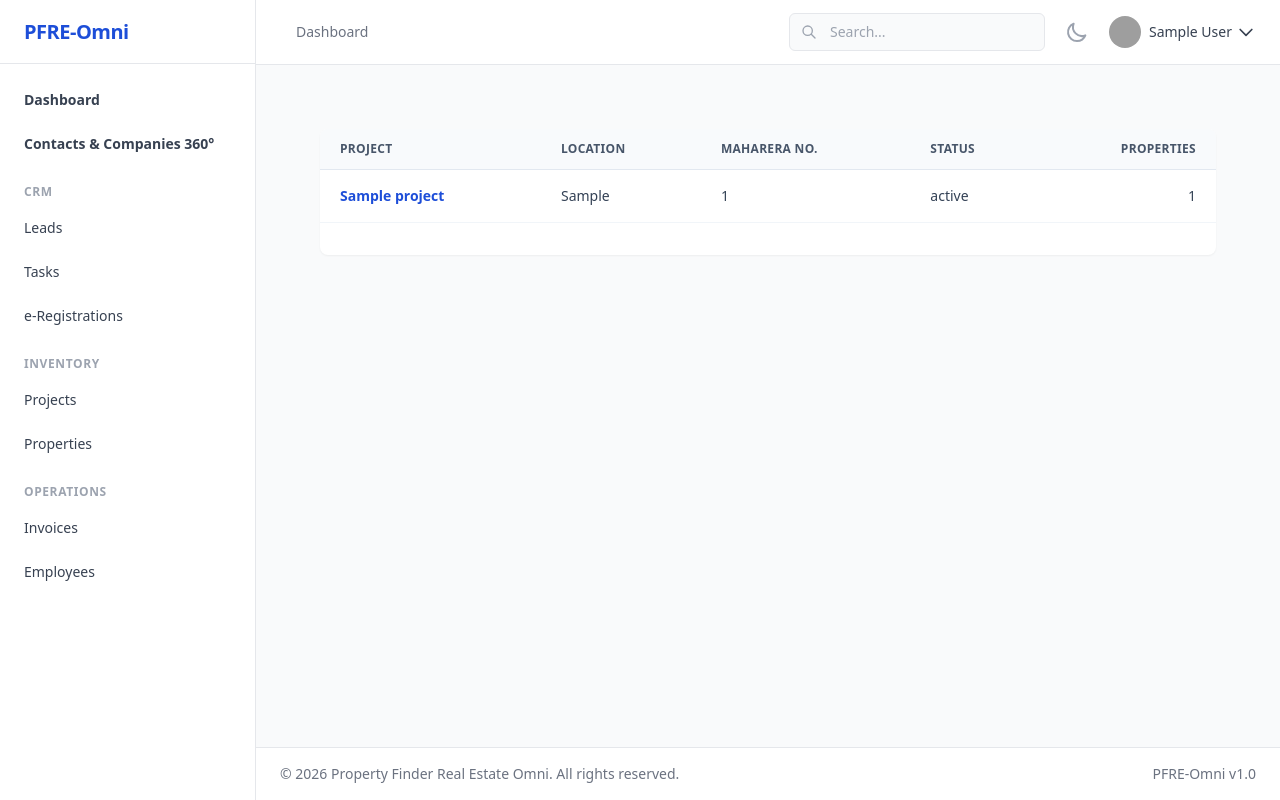
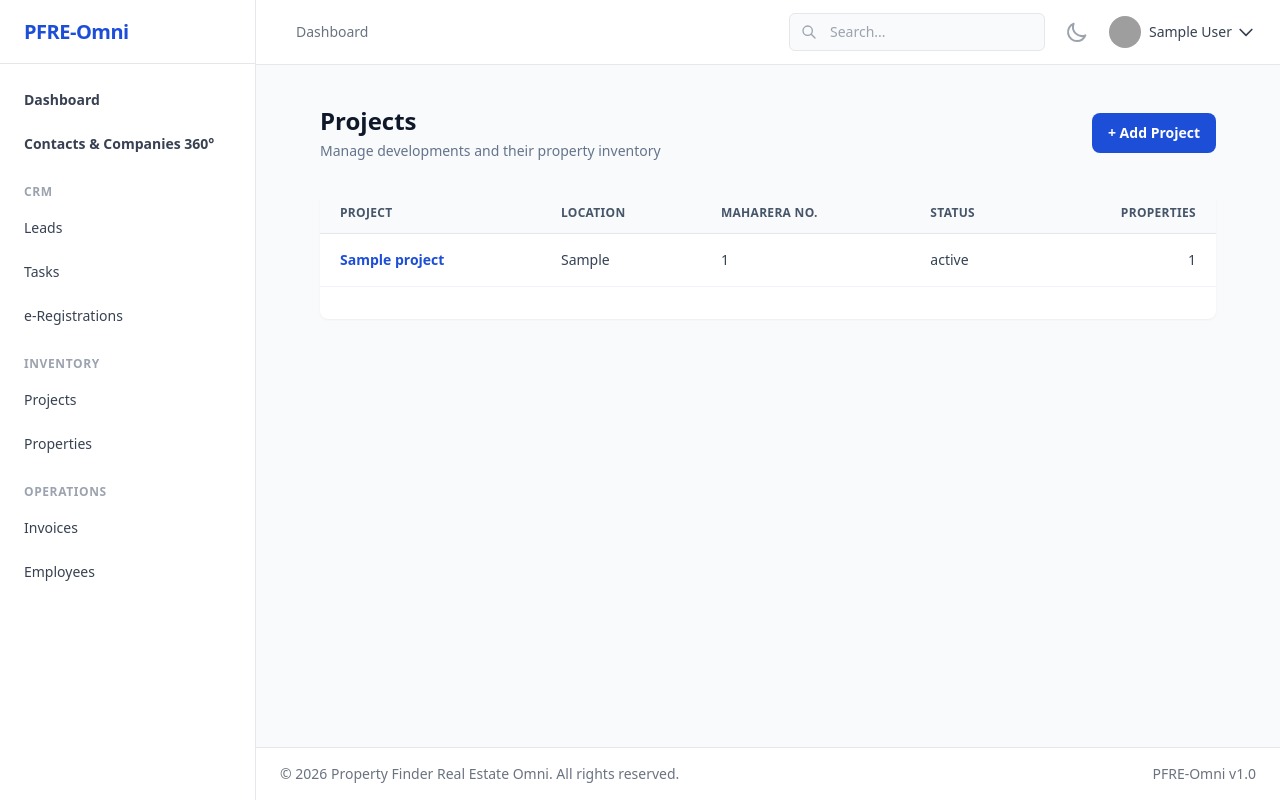
Before and after one commit to rattlescorpion/pfre-omni, a Laravel app: template resources/views/projects/index.blade.php in a window 1280 px wide. Run offline with Laravel 10, Linux system fonts and the light colour scheme; the visitor is signed in with stand-in values (Sample User, id 1); tables that the repository leaves empty hold one stand-in row (values such as "Sample post"); the template is opened without the code that fills it: most values are stand-ins (such as "Sample title", 1, 10 or a date in 2020); style sheets or scripts are compiled from the project's sources; parts of the project's set-up code (start-up, migrations or seed data) failed here and were passed over; grey boxes are pictures that could not be loaded.

Commit message:
ui: restore inventory page headings and create actions

```diff
--- a/resources/views/projects/index.blade.php
+++ b/resources/views/projects/index.blade.php
@@ -1,6 +1,10 @@
 @extends('layouts.app')
 
 @section('content')
+    <div class="mx-auto flex max-w-7xl flex-wrap items-center justify-between gap-3 px-4 pt-2 sm:px-6 lg:px-8">
+        <div><h1 class="text-2xl font-bold text-slate-900">Projects</h1><p class="mt-1 text-sm text-slate-500">Manage developments and their property inventory</p></div>
+        <a href="{{ route('inventory.projects.create') }}" class="rounded-lg bg-blue-700 px-4 py-2.5 text-sm font-semibold text-white hover:bg-blue-800">+ Add Project</a>
+    </div>
     <div class="py-8">
         <div class="max-w-7xl mx-auto px-4 sm:px-6 lg:px-8">
             @if (session('success'))<div class="mb-5 rounded-lg bg-green-50 p-4 text-sm text-green-800">{{ session('success') }}</div>@endif
```
